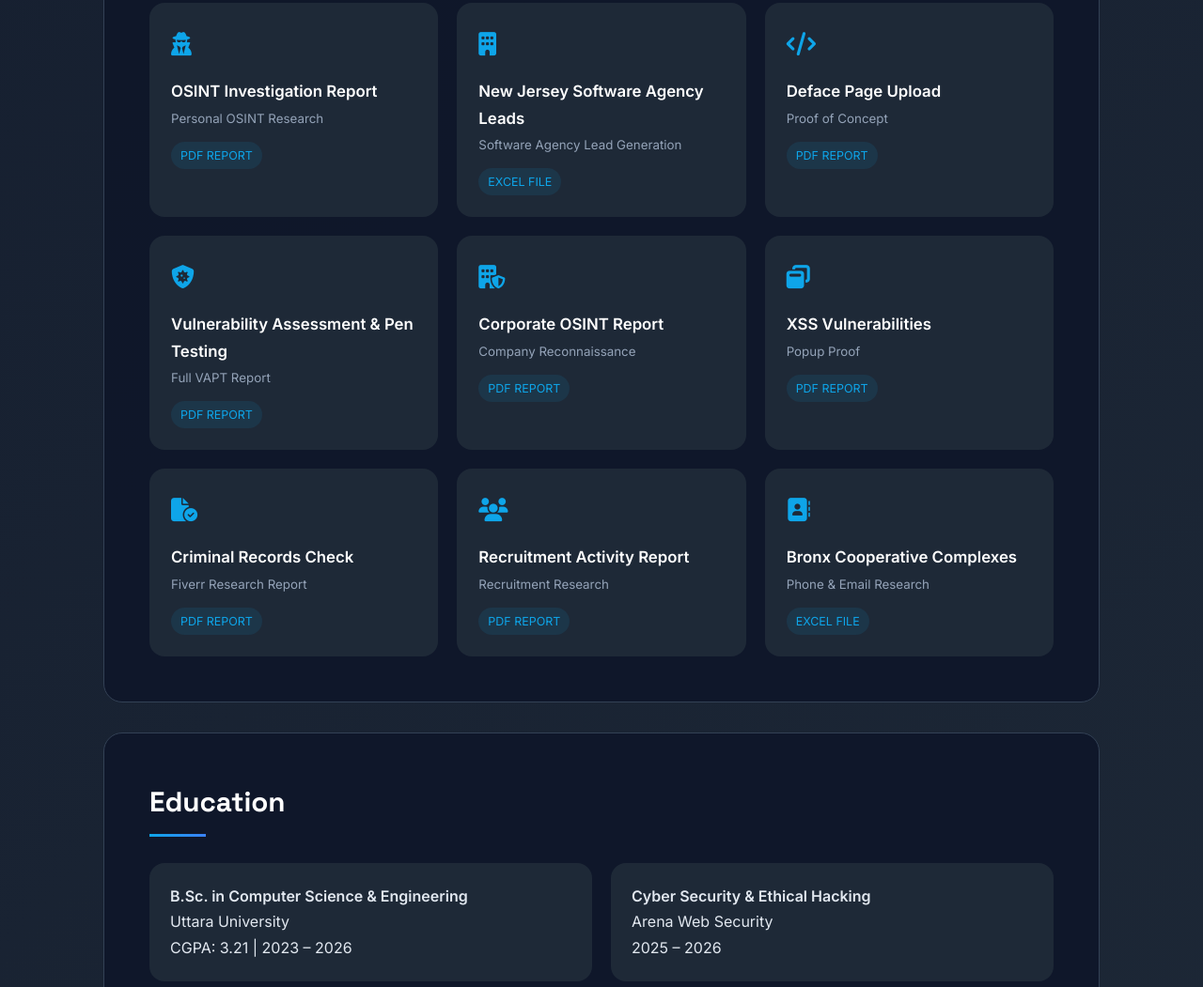
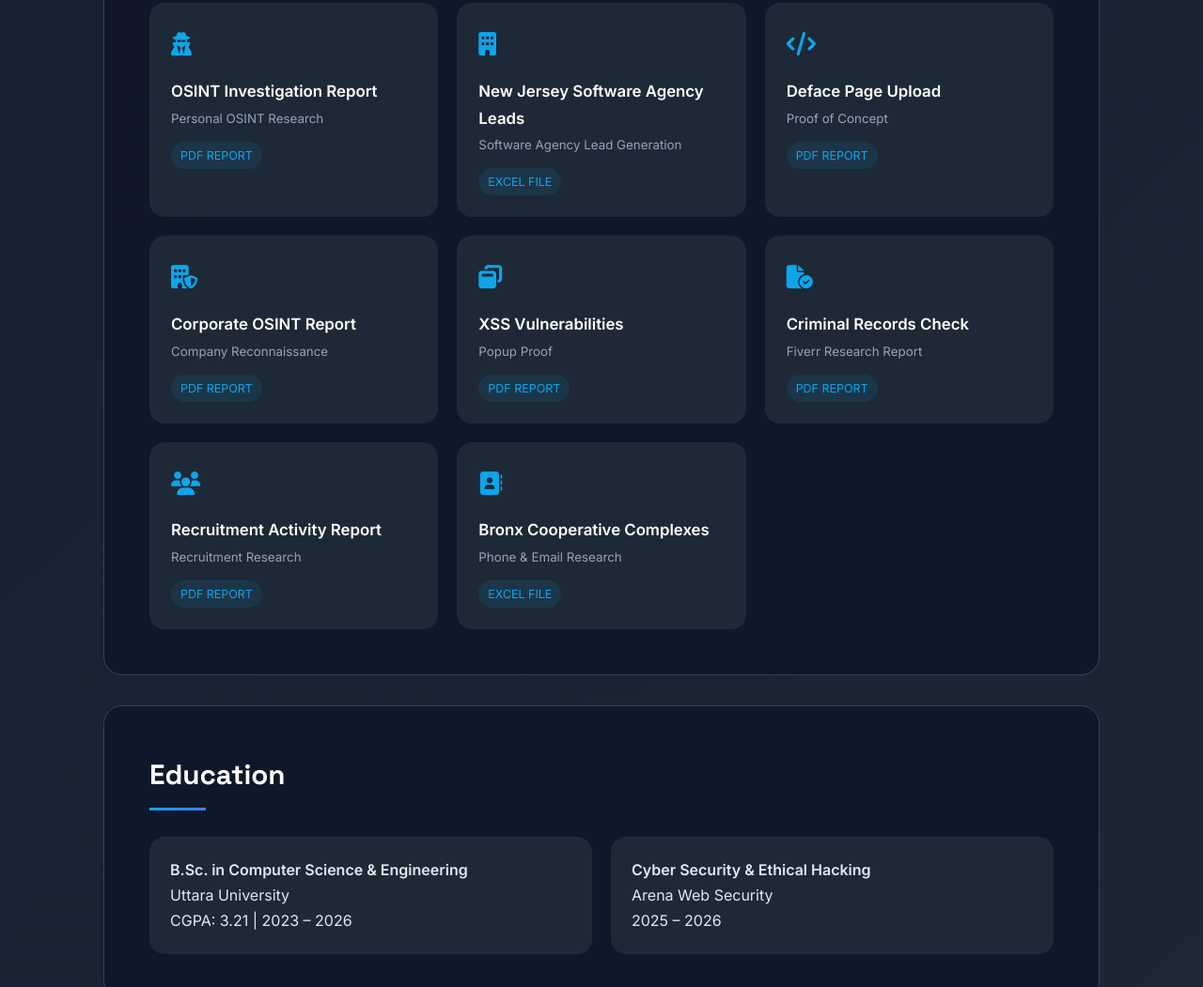
Before and after one commit to kingador456-arch/portfolio, a plain HTML site: page index.html in a window 1280 px wide. Shown: the part 3199-4250 px from the top of the page at 94% size. Drawn offline with Linux system fonts and the light colour scheme.

```diff
--- a/index.html
+++ b/index.html
@@ -456,7 +456,6 @@
 
     <!-- =========================
          PORTFOLIO & REPORTS
-         Exact filenames from repository
     ========================== -->
     <section id="portfolio">
         <h2>Portfolio &amp; Reports</h2>
@@ -563,15 +562,7 @@
                 <span class="file-type">PDF REPORT</span>
             </a>
 
-            <!-- 13. VAPT -->
-            <a href="VAPT-report.pdf" class="project-card" target="_blank" rel="noopener noreferrer">
-                <div class="project-icon"><i class="fas fa-shield-virus"></i></div>
-                <strong>Vulnerability Assessment &amp; Pen Testing</strong><br>
-                <small>Full VAPT Report</small><br>
-                <span class="file-type">PDF REPORT</span>
-            </a>
-
-            <!-- 14. Corporate OSINT -->
+            <!-- 13. Corporate OSINT -->
             <a href="Corporate-osint.pdf" class="project-card" target="_blank" rel="noopener noreferrer">
                 <div class="project-icon"><i class="fas fa-building-shield"></i></div>
                 <strong>Corporate OSINT Report</strong><br>
@@ -579,7 +570,7 @@
                 <span class="file-type">PDF REPORT</span>
             </a>
 
-            <!-- 15. XSS -->
+            <!-- 14. XSS -->
             <a href="XSS-popup-report.pdf" class="project-card" target="_blank" rel="noopener noreferrer">
                 <div class="project-icon"><i class="fas fa-window-restore"></i></div>
                 <strong>XSS Vulnerabilities</strong><br>
@@ -587,7 +578,7 @@
                 <span class="file-type">PDF REPORT</span>
             </a>
 
-            <!-- 16. Criminal Records -->
+            <!-- 15. Criminal Records -->
             <a href="Criminal-records-check-on-Fiver.pdf" class="project-card" target="_blank" rel="noopener noreferrer">
                 <div class="project-icon"><i class="fas fa-file-circle-check"></i></div>
                 <strong>Criminal Records Check</strong><br>
@@ -595,7 +586,7 @@
                 <span class="file-type">PDF REPORT</span>
             </a>
 
-            <!-- 17. Recruitment Activity -->
+            <!-- 16. Recruitment Activity -->
             <a href="Recruitment-Activity-Report-Fiver.pdf" class="project-card" target="_blank" rel="noopener noreferrer">
                 <div class="project-icon"><i class="fas fa-users"></i></div>
                 <strong>Recruitment Activity Report</strong><br>
@@ -603,7 +594,7 @@
                 <span class="file-type">PDF REPORT</span>
             </a>
 
-            <!-- 18. Bronx Cooperative Complexes -->
+            <!-- 17. Bronx Cooperative Complexes -->
             <a href="Phoneemail-sheet-for-cooperative-complexes-in-the-BronxNY-Fiver.xlsx" class="project-card" target="_blank" rel="noopener noreferrer">
                 <div class="project-icon"><i class="fas fa-address-book"></i></div>
                 <strong>Bronx Cooperative Complexes</strong><br>
```
